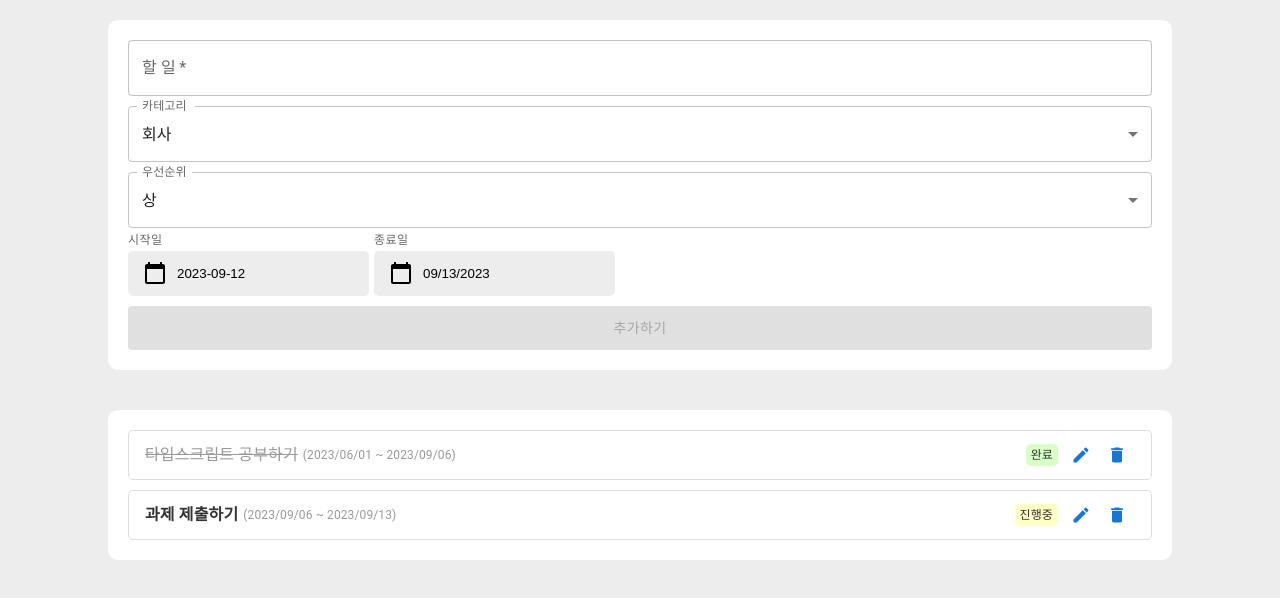
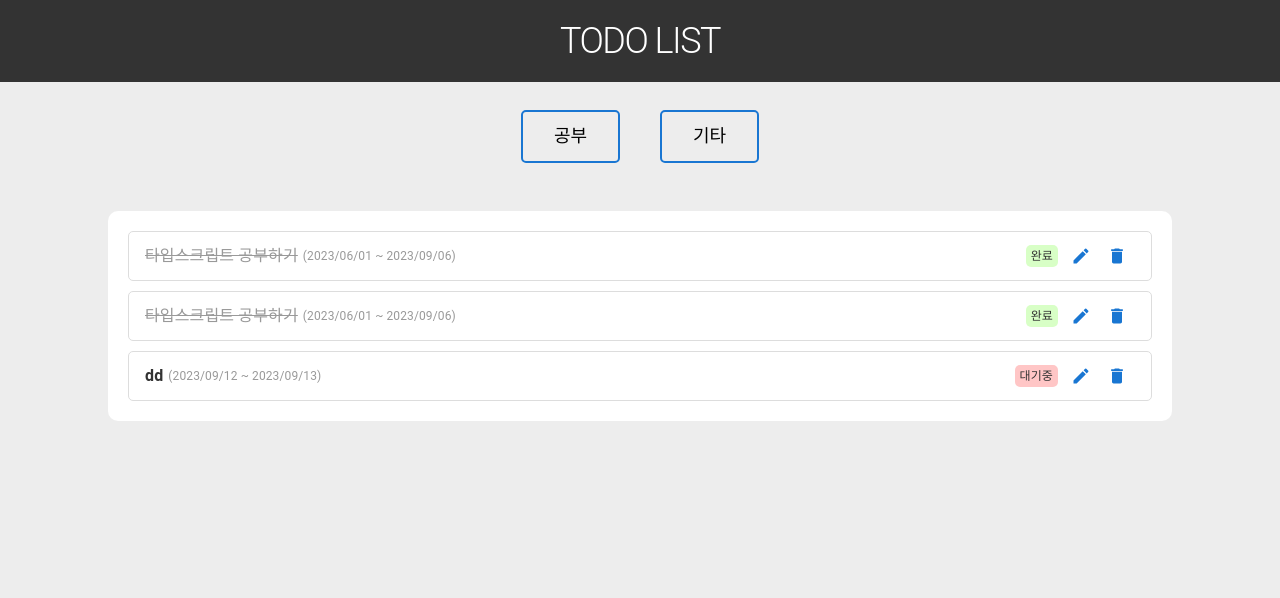
Before and after one commit to ilacilac/kstd-todo, a Next.js app: page / in a window 1280 px wide. Shown: the top 598 px of the page. Built offline with nearby package versions, Linux system fonts and the light colour scheme.

Commit message:
Feat: category

```diff
--- a/components/Modal/TodoModal.tsx
+++ b/components/Modal/TodoModal.tsx
@@ -11,6 +11,7 @@ type ModalProps = {
   todo: Todo;
   todos: Todo[];
   setTodosArray: Dispatch<SetStateAction<Todo[]>>;
+  categories: string[];
 };
 
 const TodoModal: React.FC<ModalProps> = ({
@@ -19,6 +20,7 @@ const TodoModal: React.FC<ModalProps> = ({
   todo,
   todos,
   setTodosArray,
+  categories,
 }) => {
   const style = {
     position: "absolute",
@@ -56,6 +58,7 @@ const TodoModal: React.FC<ModalProps> = ({
           todos={todos}
           setTodosArray={setTodosArray}
           handleClose={handleClose}
+          categories={categories}
         />
       </Box>
     </Modal>
--- a/components/Todo/FetchTodoForm.tsx
+++ b/components/Todo/FetchTodoForm.tsx
@@ -34,6 +34,7 @@ type TodoFormProps = {
   todos: Todo[];
   handleClose: () => void;
   setTodosArray: Dispatch<SetStateAction<Todo[]>>;
+  categories: string[];
 };
 
 const FetchTodoForm: React.FC<TodoFormProps> = ({
@@ -41,6 +42,7 @@ const FetchTodoForm: React.FC<TodoFormProps> = ({
   todos,
   setTodosArray,
   handleClose,
+  categories,
 }) => {
   const [task, setTask] = useState(todo.task);
   const [category, setCategory] = useState(todo.category);
@@ -48,10 +50,7 @@ const FetchTodoForm: React.FC<TodoFormProps> = ({
   const [endDate, setEndDate] = useState(new Date(todo.endDate));
   const [priority, setPriority] = useState(todo.priority);
   const [status, setStatus] = useState(todo.status);
-  useEffect(() => {
-    console.log(startDate, endDate);
-    console.log(new Date(startDate), endDate);
-  }, []);
+
   const handleClick = async (e: React.MouseEvent) => {
     e.preventDefault();
     // 1. todos를 전역 state에 저장 -> re render
@@ -70,6 +69,7 @@ const FetchTodoForm: React.FC<TodoFormProps> = ({
           }
         : _todo
     );
+    console.log(newTodos);
     updateTodosToServer(newTodos);
     setTodosArray(newTodos);
     handleClose();
@@ -87,22 +87,30 @@ const FetchTodoForm: React.FC<TodoFormProps> = ({
           label="할일"
         />
       </FormControl>
+
       <FormControl fullWidth sx={{ marginTop: "10px" }}>
-        <InputLabel id="category-label">카테고리</InputLabel>
-        <Select
-          labelId="category"
+        <TextField
+          value={category}
+          onChange={(e) => setCategory(e.target.value)}
+          // placeholder="내용을 입력해주세요."
+          required
           id="category"
-          value={category}
           label="카테고리"
-          onChange={(e) => setCategory(e.target.value)}
-        >
-          <MenuItem value={"회사"}>회사</MenuItem>
-          <MenuItem value={"공부"}>공부</MenuItem>
-          <MenuItem value={"운동"}>운동</MenuItem>
-          <MenuItem value={"취미"}>취미</MenuItem>
-          <MenuItem value={"기타"}>기타</MenuItem>
-        </Select>
+        />
       </FormControl>
+      <CategoriesBox>
+        {categories &&
+          categories.map((category) => (
+            <Button
+              onClick={() => setCategory(category)}
+              variant="outlined"
+              size="small"
+              key={category}
+            >
+              {category}
+            </Button>
+          ))}
+      </CategoriesBox>
       <FormControl fullWidth sx={{ marginTop: "10px" }}>
         <InputLabel id="priority-label">우선순위</InputLabel>
 
@@ -184,6 +192,10 @@ const FetchTodoForm: React.FC<TodoFormProps> = ({
   );
 };
 
+const CategoriesBox = styled(Box)`
+  margin-top: 10px;
+  display: flex;
+`;
 const DateWrapStyled = styled(Box)`
   display: flex;
   justify-content: space-between;
--- a/components/Todo/TodoForm.tsx
+++ b/components/Todo/TodoForm.tsx
@@ -28,9 +28,16 @@ import DatePicker from "react-datepicker";
 type TodoFormProps = {
   todos: Todo[];
   setTodosArray: Dispatch<SetStateAction<Todo[]>>;
+  setCategoriesArray: Dispatch<SetStateAction<string[]>>;
+  categories: string[];
 };
 
-const TodoForm: React.FC<TodoFormProps> = ({ todos, setTodosArray }) => {
+const TodoForm: React.FC<TodoFormProps> = ({
+  setTodosArray,
+  setCategoriesArray,
+  todos,
+  categories,
+}) => {
   const today = dayjs().toDate();
   const tomorrow = dayjs().add(1, "day").toDate();
   const [task, setTask] = useState("");
@@ -40,6 +47,8 @@ const TodoForm: React.FC<TodoFormProps> = ({ todos, setTodosArray }) => {
   const [priority, setPriority] = useState("상");
   const [status, setStatus] = useState<Status>("대기중");
 
+  const newCategories = new Set(categories.concat(category));
+  const uniqueCategories = [...newCategories];
   const handleClick = async (e: React.MouseEvent) => {
     e.preventDefault();
 
@@ -60,11 +69,12 @@ const TodoForm: React.FC<TodoFormProps> = ({ todos, setTodosArray }) => {
     await createTodoToServer(newTodo);
 
     setTodosArray([...todos, newTodo]);
+    setCategoriesArray(uniqueCategories);
     setTask("");
   };
 
   useEffect(() => {
-    console.log(startDate, endDate);
+    console.log(categories);
   }, []);
   return (
     <TodoFormWrapStyled>
@@ -81,21 +91,28 @@ const TodoForm: React.FC<TodoFormProps> = ({ todos, setTodosArray }) => {
           />
         </FormControl>
         <FormControl fullWidth sx={{ marginTop: "10px" }}>
-          <InputLabel id="category-label">카테고리</InputLabel>
-          <Select
-            labelId="category-label"
+          <TextField
+            value={category}
+            onChange={(e) => setCategory(e.target.value)}
+            // placeholder="내용을 입력해주세요."
+            required
             id="category"
-            value={category}
-            label="category"
-            onChange={(e) => setCategory(e.target.value)}
-          >
-            <MenuItem value={"회사"}>회사</MenuItem>
-            <MenuItem value={"공부"}>공부</MenuItem>
-            <MenuItem value={"운동"}>운동</MenuItem>
-            <MenuItem value={"취미"}>취미</MenuItem>
-            <MenuItem value={"기타"}>기타</MenuItem>
-          </Select>
+            label="카테고리"
+          />
         </FormControl>
+        <CategoriesBox>
+          {categories &&
+            categories.map((category) => (
+              <Button
+                onClick={() => setCategory(category)}
+                variant="outlined"
+                size="small"
+                key={category}
+              >
+                {category}
+              </Button>
+            ))}
+        </CategoriesBox>
         <FormControl fullWidth sx={{ marginTop: "10px" }}>
           <InputLabel id="priority-label">우선순위</InputLabel>
           <Select
@@ -211,4 +228,9 @@ const DateStyled = styled(DatePicker)`
   background-color: transparent;
 `;
 
+const CategoriesBox = styled(Box)`
+  margin-top: 10px;
+  display: flex;
+  justify-content: flex-start;
+`;
 export default TodoForm;
--- a/components/Todo/TodoList.tsx
+++ b/components/Todo/TodoList.tsx
@@ -1,23 +1,72 @@
-import { DragDropContext, Draggable, Droppable } from "react-beautiful-dnd";
+import {
+  DragDropContext,
+  Draggable,
+  Droppable,
+  DropResult,
+} from "react-beautiful-dnd";
 import { Box, List } from "@mui/material";
 import { Todo } from "../../types/todo";
 import TodoListItem from "./TodoListItem";
 import { Dispatch, SetStateAction } from "react";
 import { styled } from "@mui/system";
+// import { useRouter } from "next/router";
+import { updateTodosToServer } from "service/todos";
+import { useRouter } from "next/router";
 
 type TodoListProps = {
   todos: Todo[];
   setTodosArray: Dispatch<SetStateAction<Todo[]>>;
   deleteTodo: (id: string) => void;
+  categories: string[];
 };
 
 const TodoList: React.FC<TodoListProps> = ({
   todos,
   setTodosArray,
   deleteTodo,
+  categories,
 }) => {
+  const { category } = useRouter().query;
+  // 드래그가 끝났을 때의 동작을 지정해주는 함수
+  const onDragEnd = (result: DropResult) => {
+    const { source, destination } = result;
+
+    // 드롭이 droppable 밖에서 일어났을 경우 바로 return
+    if (!destination) return;
+    // 드래그가 발생한 위치와 드롭이 발생한 위치가 같을 경우 바로 return
+    if (
+      source.droppableId === destination.droppableId &&
+      source.index === destination.index
+    )
+      return;
+
+    let add: Todo;
+    let newTodos = todos;
+
+    add = newTodos[source.index];
+
+    // 드래그가 발생한 아이템을 add에 담고 원래 자리에서 제거
+    if (source.droppableId === "inbox-column") {
+      add = newTodos[source.index];
+      newTodos.splice(source.index, 1);
+    }
+
+    // 드롭이 발생한 곳에 add를 넣어줌
+    if (destination.droppableId === "inbox-column") {
+      newTodos.splice(destination.index, 0, { ...add });
+    }
+
+    // todos와 completed 업데이트
+    setTodosArray(newTodos);
+
+    updateTodosToServer(newTodos);
+  };
+
+  console.log(category);
+
   return (
     <TodoListWrapStyled>
+      <DragDropContext onDragEnd={onDragEnd}>
         <Droppable droppableId="inbox-column">
           {(provided) => (
             <Box
@@ -25,6 +74,7 @@ const TodoList: React.FC<TodoListProps> = ({
               {...provided.droppableProps}
               sx={{ margin: 0, padding: 0 }}
             >
+              {!category && (
                 <List sx={{ margin: 0, padding: 0 }}>
                   {todos.map((todo, index) => (
                     <TodoListItem
@@ -34,13 +84,39 @@ const TodoList: React.FC<TodoListProps> = ({
                       todos={todos}
                       deleteTodo={deleteTodo}
                       setTodosArray={setTodosArray}
+                      categories={categories}
                     />
                   ))}
+                </List>
+              )}
+              {category && (
+                <List sx={{ margin: 0, padding: 0 }}>
+                  {todos &&
+                    todos.map((todo, index) =>
+                      todo.category === category ? (
+                        <TodoListItem
+                          key={todo.id}
+                          index={index}
+                          todo={todo}
+                          todos={todos}
+                          deleteTodo={deleteTodo}
+                          setTodosArray={setTodosArray}
+                          categories={categories}
+                        />
+                      ) : (
+                        ""
+                      )
+                    )}
+                  {!todos && <NoTaskBox>등록된 항목이 없습니다.</NoTaskBox>}
+                  {!todos.map((todo, index) => todo.category === category)
+                    .length && <NoTaskBox>등록된 항목이 없습니다.</NoTaskBox>}
                   {provided.placeholder}
                 </List>
+              )}
             </Box>
           )}
         </Droppable>
+      </DragDropContext>
     </TodoListWrapStyled>
   );
 };
@@ -53,4 +129,12 @@ const TodoListWrapStyled = styled(Box)`
   border-radius: 10px;
 `;
 
+const NoTaskBox = styled(Box)`
+  display: flex;
+  align-items: center;
+  justify-content: center;
+  color: #888;
+  font-size: 14px;
+`;
+
 export default TodoList;
--- a/components/Todo/TodoListItem.tsx
+++ b/components/Todo/TodoListItem.tsx
@@ -23,6 +23,7 @@ type TodoListItemProps = {
   index: number;
   deleteTodo: (id: string) => void;
   setTodosArray: Dispatch<SetStateAction<Todo[]>>;
+  categories: string[];
 };
 
 const TodoListItem: React.FC<TodoListItemProps> = ({
@@ -31,6 +32,7 @@ const TodoListItem: React.FC<TodoListItemProps> = ({
   index,
   deleteTodo,
   setTodosArray,
+  categories,
 }) => {
   const [open, setOpen] = useState(false);
   const handleOpen = () => {
@@ -134,6 +136,7 @@ const TodoListItem: React.FC<TodoListItemProps> = ({
             todo={todo}
             todos={todos}
             setTodosArray={setTodosArray}
+            categories={categories}
           />
         </ModalPortal>
       )}
@@ -161,7 +164,7 @@ const ListItemStyle = styled(ListItem)`
   border: 1px solid #dddddd;
   border-radius: 5px;
   margin-top: 10px;
-  &:first-child {
+  &:first-of-type {
     margin-top: 0;
   }
 `;
--- a/data/todos.json
+++ b/data/todos.json
@@ -1,6 +1,15 @@
 [
   {
     "id": "ecc93032-75e8-493f-a37a-0e9838fc89b1",
+    "task": "타입스크립트 공부하기",
+    "category": "공부",
+    "startDate": "2023-06-01T06:30:34.000Z",
+    "endDate": "2023-09-06T06:30:34.000Z",
+    "priority": "상",
+    "status": "완료"
+  },
+  {
+    "id": "ecc93032-75e8-493f-a37a-0e9838fc89b1a",
     "task": "타입스크립트 공부하기",
     "category": "기타",
     "startDate": "2023-06-01T06:30:34.000Z",
@@ -9,12 +18,12 @@
     "status": "완료"
   },
   {
-    "id": "61c3e77b-d721-44e0-bbe5-930e3c9aa14d",
-    "task": "과제 제출하기",
-    "category": "회사",
-    "startDate": "2023-09-06T14:02:12.000Z",
-    "endDate": "2023-09-13T14:02:12.000Z",
+    "id": "ad717acd-4e6e-4b72-afcd-3b271412c63c",
+    "task": "dd",
+    "category": "공부",
+    "startDate": "2023-09-12T08:24:55.146Z",
+    "endDate": "2023-09-13T08:24:55.146Z",
     "priority": "상",
-    "status": "진행중"
+    "status": "대기중"
   }
 ]
--- a/pages/_app.tsx
+++ b/pages/_app.tsx
@@ -1,7 +1,40 @@
+import { Button, styled, Typography } from "@mui/material";
 import type { AppProps } from "next/app";
+import Head from "next/head";
+import Link from "next/link";
 import "../styles/global.css";
+
 const MyApp = ({ Component, pageProps }: AppProps) => {
-  return <Component {...pageProps} />;
+  return (
+    <>
+      <Head>
+        <title>KSTD | Todo</title>
+      </Head>
+      <HeaderStyled>
+        <TitleWrapStyled variant="h1">
+          <TitleStyled href="/">TODO LIST</TitleStyled>
+        </TitleWrapStyled>
+      </HeaderStyled>
+
+      <Component {...pageProps} />
+    </>
+  );
 };
 
+const HeaderStyled = styled("header")`
+  display: flex;
+  background: #333;
+  padding: 20px 0;
+  justify-content: center;
+  align-items: center;
+`;
+const TitleWrapStyled = styled(Typography)`
+  display: flex;
+  align-items: center;
+`;
+const TitleStyled = styled(Link)`
+  font-size: 36px;
+  color: #fff;
+`;
+
 export default MyApp;
--- a/pages/_document.tsx
+++ b/pages/_document.tsx
@@ -1,12 +1,11 @@
 import Document, { Html, Head, Main, NextScript } from "next/document";
+
 import React from "react";
 
 const TodoDocument = () => {
   return (
     <Html lang="ko">
-      <Head>
-        <title>KSTD | Todo</title>
-      </Head>
+      <Head />
       <body>
         <Main />
         <NextScript />
--- a/pages/index.tsx
+++ b/pages/index.tsx
@@ -16,8 +16,9 @@ import {
   DropResult,
   resetServerContext,
 } from "react-beautiful-dnd";
-import { Box, styled } from "@mui/material";
+import { Box, List, ListItem, styled } from "@mui/material";
 import Head from "next/head";
+import Link from "next/link";
 
 type IndexProps = {
   todos: Todo[];
@@ -25,6 +26,10 @@ type IndexProps = {
 
 const IndexPage: React.FC<IndexProps> = ({ todos }) => {
   const [todosArray, setTodosArray] = useState<Todo[]>(todos);
+  const categories = new Set(todos.map((todo) => todo.category));
+  const uniqueCategories = [...categories];
+  const [categoriesArray, setCategoriesArray] =
+    useState<string[]>(uniqueCategories);
   const deleteTodo = async (id: string) => {
     // const todos = todosArray.filter((todo) => todo.id !== id);
     await deleteTodoFromServer(id);
@@ -32,53 +37,22 @@ const IndexPage: React.FC<IndexProps> = ({ todos }) => {
     setTodosArray(newTodos);
   };
 
-  // 드래그가 끝났을 때의 동작을 지정해주는 함수
-  const onDragEnd = (result: DropResult) => {
-    const { source, destination } = result;
-
-    // 드롭이 droppable 밖에서 일어났을 경우 바로 return
-    if (!destination) return;
-    // 드래그가 발생한 위치와 드롭이 발생한 위치가 같을 경우 바로 return
-    if (
-      source.droppableId === destination.droppableId &&
-      source.index === destination.index
-    )
-      return;
-
-    let add: Todo;
-    let newTodos = todosArray;
-
-    add = newTodos[source.index];
-
-    // 드래그가 발생한 아이템을 add에 담고 원래 자리에서 제거
-    if (source.droppableId === "inbox-column") {
-      add = newTodos[source.index];
-      newTodos.splice(source.index, 1);
-    }
-
-    // 드롭이 발생한 곳에 add를 넣어줌
-    if (destination.droppableId === "inbox-column") {
-      newTodos.splice(destination.index, 0, { ...add });
-    }
-
-    // todos와 completed 업데이트
-    setTodosArray(newTodos);
-
-    updateTodosToServer(newTodos);
-  };
-
+  console.log(uniqueCategories);
   return (
     <BoxWrapStyled>
-      <DragDropContext onDragEnd={onDragEnd}>
-        <SectionStyled>
-          <TodoForm setTodosArray={setTodosArray} todos={todosArray}></TodoForm>
-          <TodoList
-            setTodosArray={setTodosArray}
-            todos={todosArray}
-            deleteTodo={deleteTodo}
-          />
-        </SectionStyled>
-      </DragDropContext>
+      <ListStyled>
+        {uniqueCategories.map((category) => (
+          <ListItemStyled key={category}>
+            <LinkStyled href={`/todos/${category}`}>{category}</LinkStyled>
+          </ListItemStyled>
+        ))}
+      </ListStyled>
+      <TodoList
+        todos={todosArray}
+        setTodosArray={setTodosArray}
+        deleteTodo={deleteTodo}
+        categories={categoriesArray}
+      />
       <div id="modal-root"></div>
     </BoxWrapStyled>
   );
@@ -101,18 +75,45 @@ export const getServerSideProps: GetServerSideProps = async () => {
   };
 };
 
-const SectionStyled = styled("section")`
-  display: flex;
-  flex-direction: column;
-  // justify-content: center;
-  align-items: center;
-  height: 100vh;
-`;
 const BoxWrapStyled = styled("div")`
   margin: 0;
   padding: 0;
-
+  display: flex;
+  align-items: center;
+  flex-direction: column;
   width: 100%;
 `;
+const ListStyled = styled(List)`
+  display: flex;
+  align-items: center;
+  justify-content: center;
+  flex-wrap: nowrap;
+`;
+const LinkStyled = styled(Link)`
+  display: block;
+  height: 100%;
+  width: 100%;
+  padding: 5px 15px;
+  text-align: center;
+`;
+const ListItemStyled = styled(ListItem)(({ theme }) => ({
+  display: "flex",
+  alignItems: "center",
+  justifyContent: "center",
+  border: "2px solid",
+  borderRadius: "5px",
+  margin: "20px",
+
+  fontSize: "18px",
+  borderColor: theme.palette.primary.main, // var(--mui-palette-primary-main)
+  "&:hover": {
+    backgroundColor: theme.palette.primary.main,
+    transition: "background 0.3s",
+  },
+}));
 
 export default IndexPage;
+
+// 1. category를 불러온다. -> todos.category -> 중복제거
+// 2. category 선택해주세요.
+// 3.
--- a/styles/global.css
+++ b/styles/global.css
@@ -1,8 +1,91 @@
-html,
+/* === 기본스타일 === */
+
 body {
+  margin: 0 auto;
+  min-width: 320px;
+  font-size: 1.8rem;
+  line-height: 1.3;
+  background-color: #ededed;
+  /* overflow: hidden; */
+}
+
+h1,
+h2,
+h3,
+h4,
+h5,
+h6,
+ul,
+ol,
+li,
+dl,
+dt,
+dd,
+p,
+table {
+  margin: 0;
   padding: 0;
-  margin: 0;
-  line-height: 1.6;
-  font-size: 16px;
-  background-color: #ededed;
 }
+
+h1,
+h2,
+h3,
+h4,
+h5,
+h6 {
+  font-weight: 600;
+}
+
+h2 {
+  font-size: 1.5rem;
+}
+
+header,
+main,
+footer,
+section,
+article,
+aside,
+nav {
+  display: block;
+}
+
+a {
+  color: inherit;
+  text-decoration: inherit;
+}
+
+a img {
+  border: none;
+}
+
+img {
+  vertical-align: middle;
+}
+
+li {
+  list-style: none;
+}
+
+address,
+em,
+i,
+cite {
+  font-style: normal;
+}
+
+button {
+  cursor: pointer;
+  padding: 0;
+  border: 0;
+  background-color: transparent;
+}
+
+fieldset {
+  border: none;
+}
+
+p {
+  display: flex;
+  justify-content: center;
+}
--- a/tsconfig.json
+++ b/tsconfig.json
@@ -1,6 +1,6 @@
 {
   "compilerOptions": {
-    "target": "es5",
+    "target": "es2015",
     "lib": ["dom", "dom.iterable", "esnext"],
     "allowJs": true,
     "skipLibCheck": true,
```
Also changed, not shown: pages/todos/[category].tsx (added, +110 -0 lines). Lines whose indentation alone changed are shown as unchanged.
